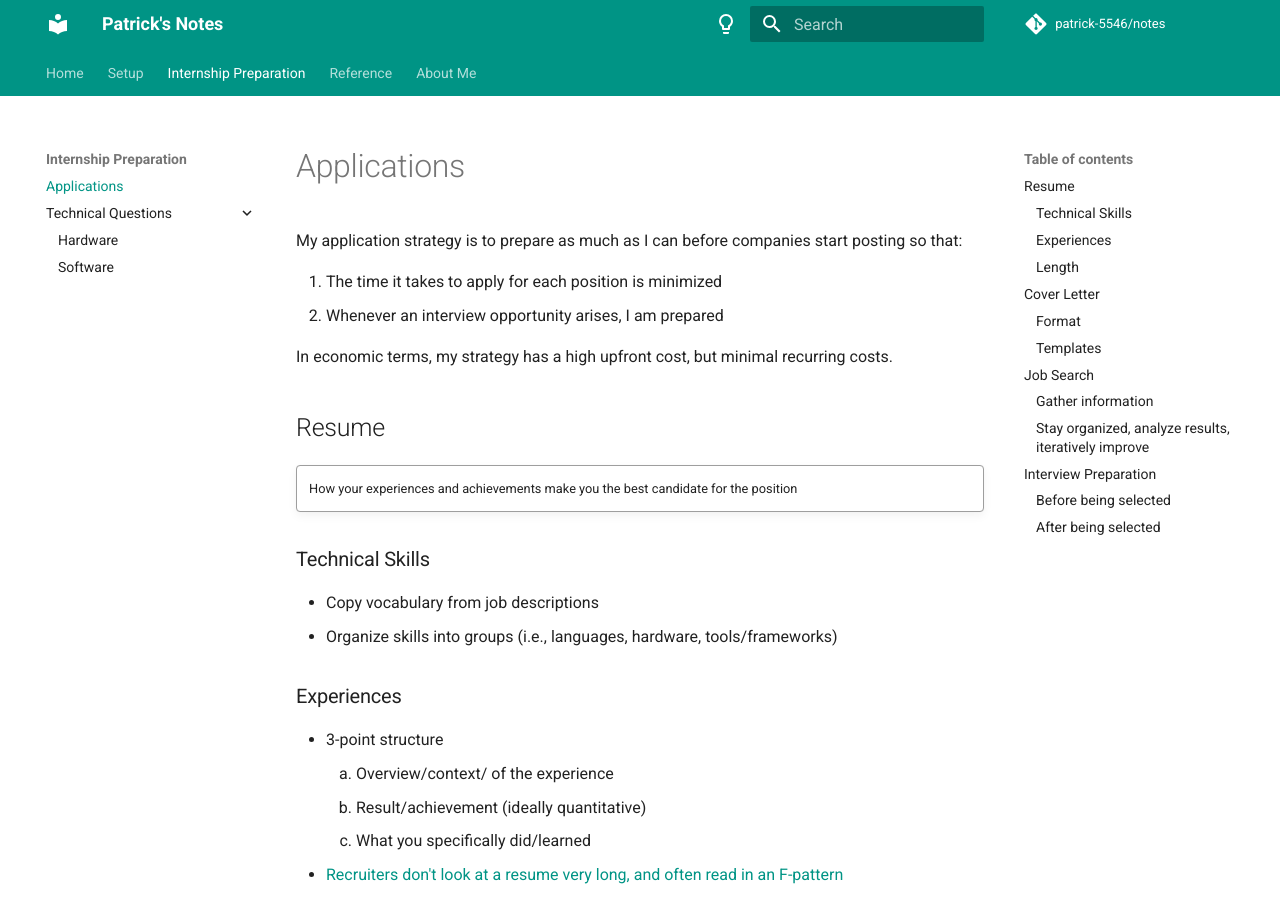
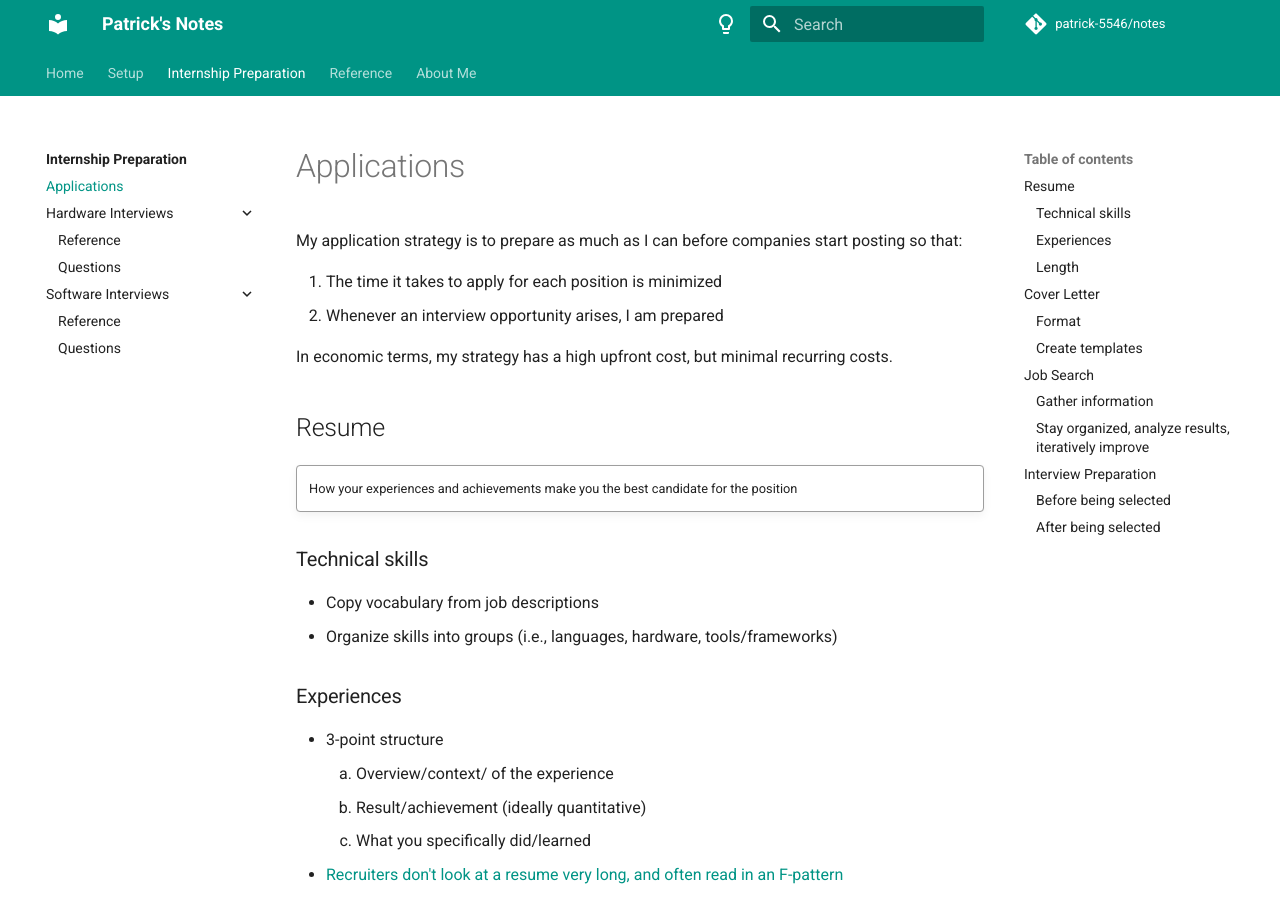
Before and after one commit to patrick-5546/notes, an MkDocs documentation site: the page built from docs/internship_prep/applications.md, in a window 1280 px wide and 900 px high. Built offline with MkDocs 1.6.1 and Material for MkDocs 9.7.7, drawn with Linux system fonts in a browser that asks for light colours; comment, search, counter and statistics services are not loaded; some of the changed text lies outside the part shown.

Commit message:
Update page tree

```diff
--- a/docs/internship_prep/applications.md
+++ b/docs/internship_prep/applications.md
@@ -12,7 +12,7 @@ In economic terms, my strategy has a high upfront cost, but minimal recurring co
 !!! quote ""
     How your experiences and achievements make you the best candidate for the position
 
-### Technical Skills
+### Technical skills
 
 - Copy vocabulary from job descriptions
 - Organize skills into groups (i.e., languages, hardware, tools/frameworks)
@@ -61,7 +61,7 @@ In economic terms, my strategy has a high upfront cost, but minimal recurring co
     - Thank the hiring committee for their time
     - Include how they can arrange an interview
 
-### Templates
+### Create templates
 
 To reduce the time it takes to write a cover letter,
 prepare a template for each type of position you want to apply to:
--- a/mkdocs.yml
+++ b/mkdocs.yml
@@ -96,11 +96,14 @@ nav:
     - IDE: setup/ide.md
     - Other Software: setup/software.md
   - Internship Preparation:
+    - internship_prep/index.md  # disclaimer: not a learning resource, but for brush up / review / knowledge check
     - Applications: internship_prep/applications.md
-    - Technical Questions:
-      - internship_prep/technical/index.md  # disclaimer: not a learning resource, but for brush up / review / knowledge check
-      - Hardware: internship_prep/technical/hw.md  # definitions list for each topic, use abbreviations
-      - Software: internship_prep/technical/sw.md
+    - Hardware Interviews:
+      - Reference: internship_prep/hardware/hw_reference.md  # definitions list for each topic, use abbreviations
+      - Questions: internship_prep/hardware/hw_questions.md
+    - Software Interviews:
+      - Reference: internship_prep/software/sw_reference.md
+      - Questions: internship_prep/software/sw_questions.md
   - Reference:
     - Bookmarks: reference/bookmarks.md
     - Git:
```
Also changed, not shown: docs/internship_prep/hardware/hw_questions.md (added, +1 -0 lines), docs/internship_prep/hardware/hw_reference.md (added, +1 -0 lines), docs/internship_prep/software/sw_questions.md (added, +1 -0 lines), docs/internship_prep/software/sw_reference.md (renamed from docs/internship_prep/technical/sw.md, +1 -1 lines), docs/internship_prep/index.md (renamed from docs/internship_prep/technical/index.md), docs/internship_prep/technical/hw.md (deleted).
